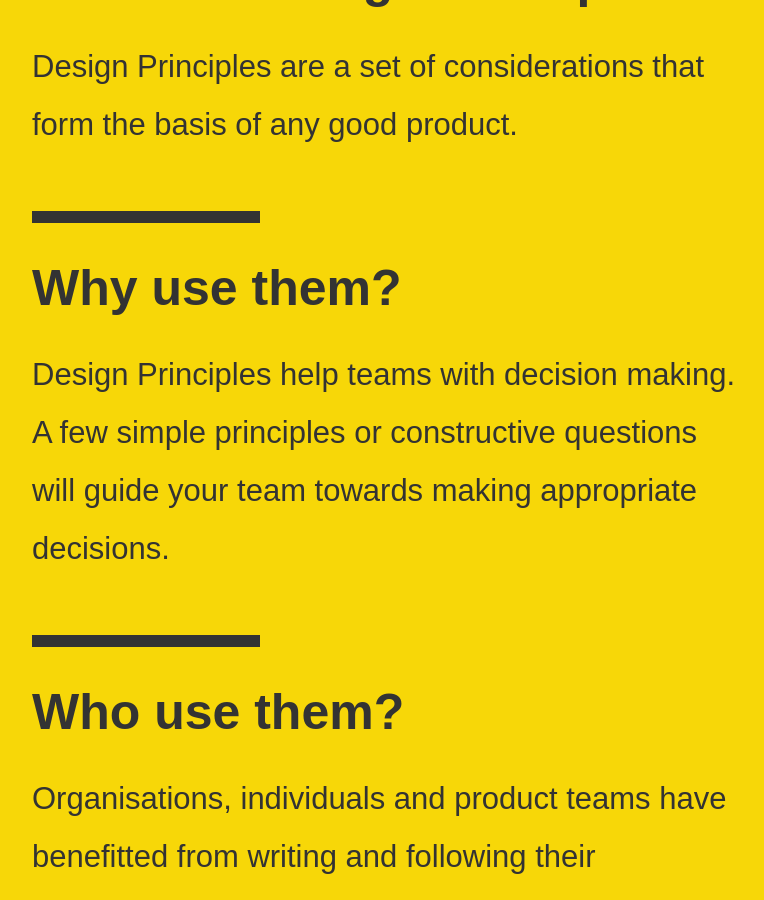
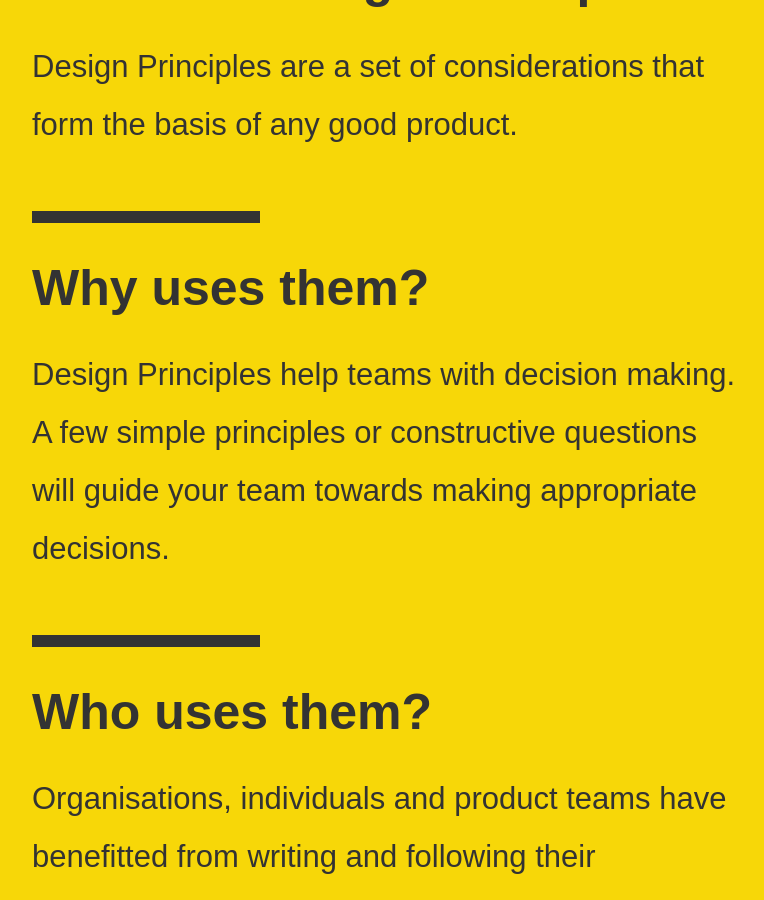
Before and after one commit to benbrignell/principles.design, a Jekyll site: the page built from index.html, in a window 1280 px wide and 900 px high, scrolled down 1363 px. Shown: the whole window, without its empty margins (68-832 px from the left). Built offline with Jekyll 4.4.1, drawn with Linux system fonts in a browser that asks for light colours.

Commit message:
Fixed typo in _layouts/home.html

```diff
--- a/_layouts/home.html
+++ b/_layouts/home.html
@@ -11,9 +11,9 @@
 
         {% include info-block.html title="What are Design Principles?" description="Design Principles are a set of considerations that form the basis of any good product."%}
 
-        {% include info-block.html title="Why use them?" description="Design Principles help teams with decision making. A few simple principles or constructive questions will guide your team towards making appropriate decisions." %}
+        {% include info-block.html title="Why uses them?" description="Design Principles help teams with decision making. A few simple principles or constructive questions will guide your team towards making appropriate decisions." %}
 
-        {% include info-block.html title="Who use them?" description="Organisations, individuals and product teams have benefitted from writing and following their principles.<br>Here are a few examples:" %}
+        {% include info-block.html title="Who uses them?" description="Organisations, individuals and product teams have benefitted from writing and following their principles.<br>Here are a few examples:" %}
       </div>
 
           {% include block-grid-featured.html%}
```
